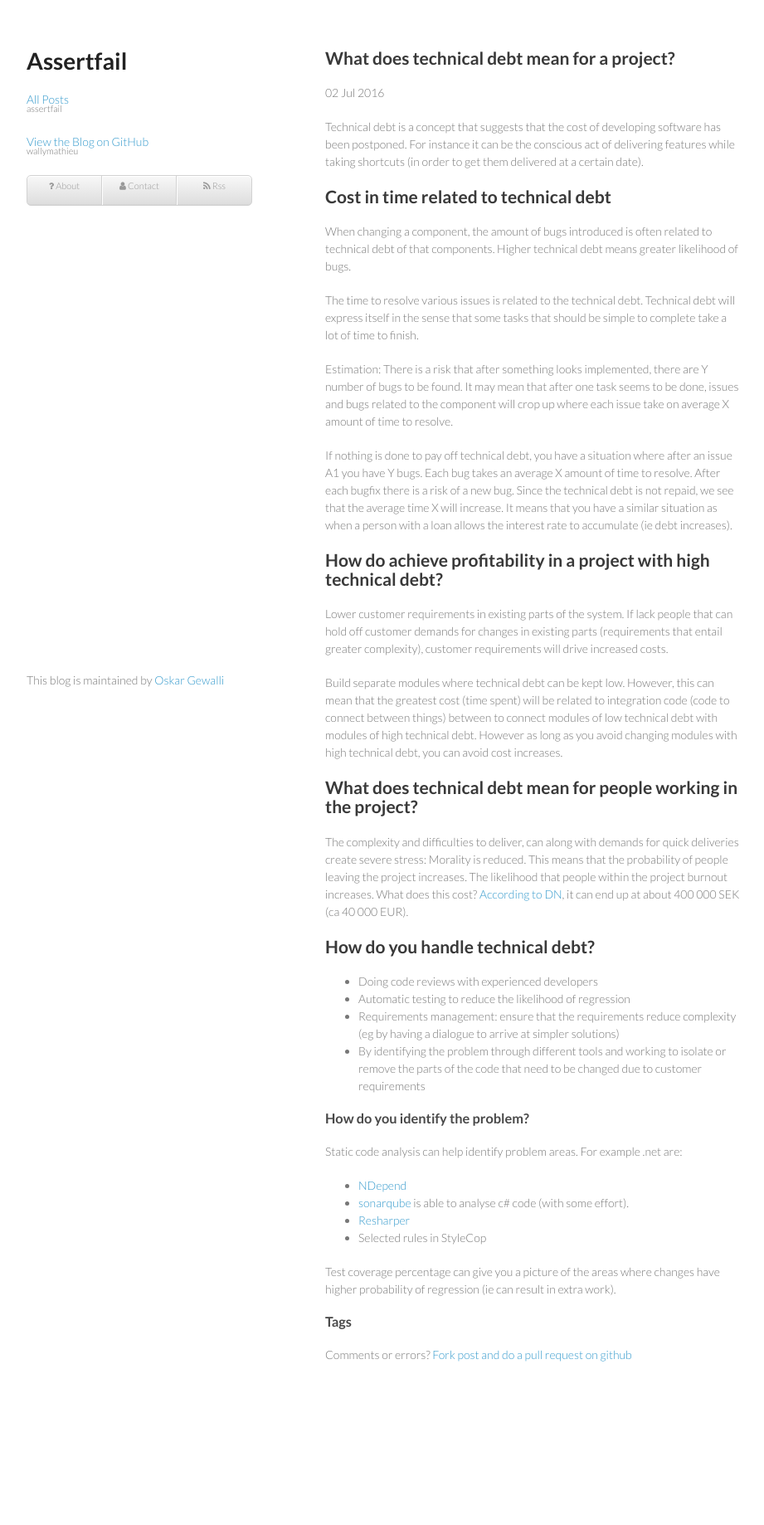
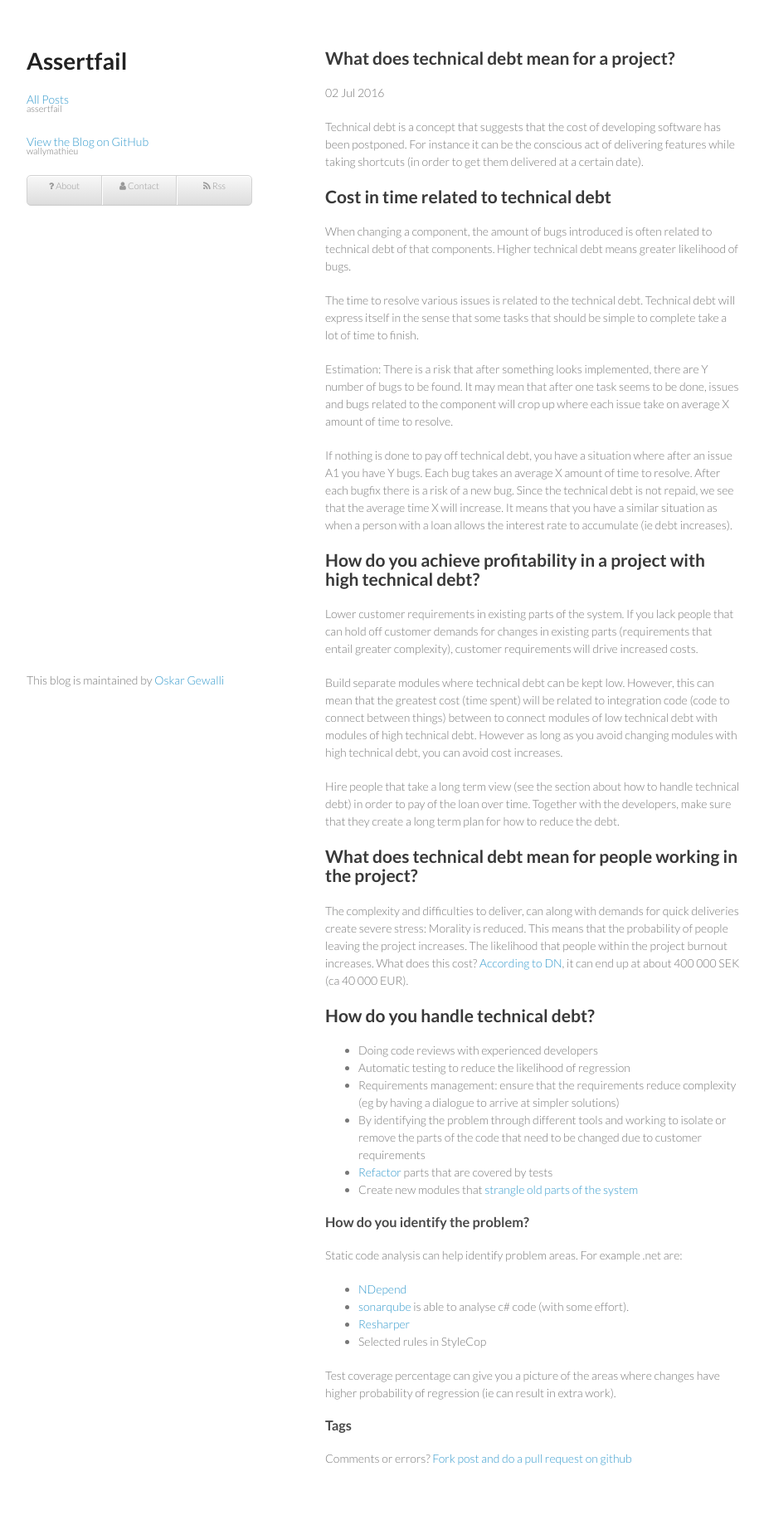
Before and after one commit to wallymathieu/assertfail, a Jekyll site: the page built from _posts/2016-07-02-What-does-technical-debt-mean-for-a-project.md, in a window 1280 px wide. Shown: the whole page at 83% size, without its empty margins (178-1099 px from the left). Built offline with Jekyll 4.4.1, drawn with Linux system fonts in a browser that asks for light colours; nearby versions of some CDN libraries; before the commit the page ends 1713 px from its top, so only the background shows below that.

Commit message:
Update 2016-07-02-What-does-technical-debt-mean-for-a-project.md

```diff
--- a/_posts/2016-07-02-What-does-technical-debt-mean-for-a-project.md
+++ b/_posts/2016-07-02-What-does-technical-debt-mean-for-a-project.md
@@ -17,11 +17,13 @@ Estimation: There is a risk that after something looks implemented, there are Y
 
 If nothing is done to pay off technical debt, you have a situation where after an issue A1 you have Y bugs. Each bug takes an average X amount of time to resolve. After each bugfix there is a risk of a new bug. Since the technical debt is not repaid, we see that the average time X will increase. It means that you have a similar situation as when a person with a loan allows the interest rate to accumulate (ie debt increases).
 
-## How do achieve profitability in a project with high technical debt?
+## How do you achieve profitability in a project with high technical debt?
 
-Lower customer requirements in existing parts of the system. If lack people that can hold off customer demands for changes in existing parts (requirements that entail greater complexity), customer requirements will drive increased costs.
+Lower customer requirements in existing parts of the system. If you lack people that can hold off customer demands for changes in existing parts (requirements that entail greater complexity), customer requirements will drive increased costs.
 
 Build separate modules where technical debt can be kept low. However, this can mean that the greatest cost (time spent) will be related to integration code (code to connect between things) between to connect modules of low technical debt with modules of high technical debt. However as long as you avoid changing modules with high technical debt, you can avoid cost increases.
+
+Hire people that take a long term view (see the section about how to handle technical debt) in order to pay of the loan over time. Together with the developers, make sure that they create a long term plan for how to reduce the debt.
 
 ## What does technical debt mean for people working in the project?
 
@@ -33,6 +35,8 @@ The complexity and difficulties to deliver, can along with demands for quick del
 - Automatic testing to reduce the likelihood of regression
 - Requirements management: ensure that the requirements reduce complexity (eg by having a dialogue to arrive at simpler solutions)
 - By identifying the problem through different tools and working to isolate or remove the parts of the code that need to be changed due to customer requirements
+- [Refactor](http://martinfowler.com/books/refactoring.html) parts that are covered by tests
+- Create new modules that [strangle old parts of the system](http://www.martinfowler.com/bliki/StranglerApplication.html)
 
 ### How do you identify the problem?
 
```
